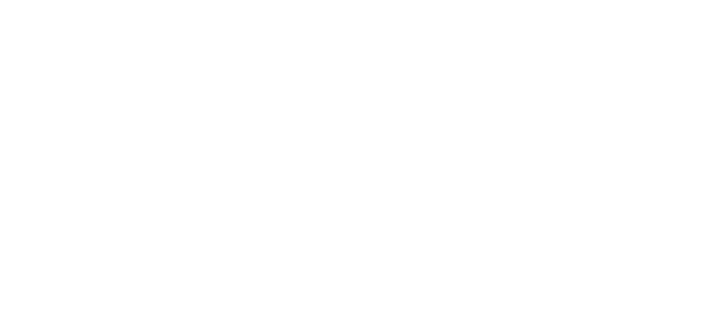
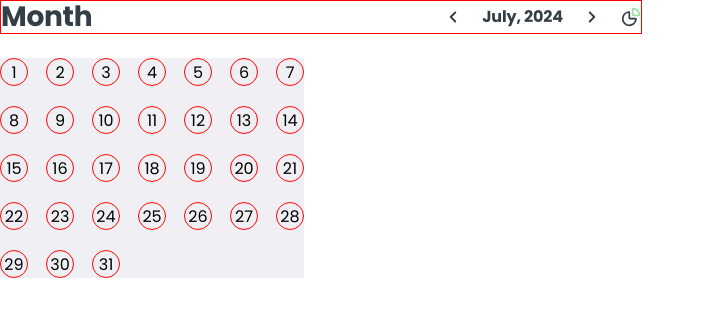
Before and after one commit to xssayy/aquatrack-frontend, a React (Create React App) app: page /aquatrack-frontend/tracker in a window 1280 px wide. Shown: the top 316 px of the page, without its empty margins (0-705 px from the left). Built offline with nearby package versions, Linux system fonts and the light colour scheme.

Commit message:
choose year disable

```diff
--- a/src/components/App.jsx
+++ b/src/components/App.jsx
@@ -11,7 +11,7 @@
 export const App = () => {
   return (
     <Layout>
-      <Routes>
+      {/* <Routes>
         <Route path="/" element={<WelcomePage />} />
         <Route
           path="/signup"
@@ -34,7 +34,8 @@
             <PrivateRoute redirectTo="/signin" component={<HomePage />} />
           }
         />
-      </Routes>
+      </Routes> */}
+      <MonthInfo />
     </Layout>
   );
 };
--- /dev/null
+++ b/src/components/Calendar/Calendar.jsx
@@ -0,0 +1,65 @@
+import { useEffect, useState } from 'react';
+import css from './Calendar.module.css';
+import clsx from 'clsx';
+
+export const Calendar = ({ chosenDate }) => {
+  // const [chosenDate, setChosenDate] = useState(new Date());
+
+  // useEffect(() => {
+  //   console.log('chosenMonth : ', chosenDate.getMonth());
+  //   console.log('now month: ', new Date().getMonth());
+
+  //   console.log('chosenYear : ', chosenDate.getFullYear());
+  //   console.log('now year: ', new Date().getFullYear());
+  // });
+
+  // const handlePrevMonth = () => {
+  //   setChosenDate(new Date(chosenDate.setMonth(chosenDate.getMonth() - 1)));
+  // };
+
+  // const handleNextMonth = () => {
+  //   setChosenDate(new Date(chosenDate.setMonth(chosenDate.getMonth() + 1)));
+  // };
+
+  // const currentMonth = new Date().getMonth();
+  // const currentYear = new Date().getFullYear();
+
+  // const isLastMonth =
+  //   currentMonth === chosenDate.getMonth() &&
+  //   currentYear === chosenDate.getFullYear();
+
+  const renderDays = () => {
+    const year = chosenDate.getFullYear();
+    const month = chosenDate.getMonth();
+
+    const daysInMonth = new Date(year, month + 1, 0).getDate();
+
+    const days = [];
+
+    for (let day = 1; day <= daysInMonth; day++) {
+      days.push(
+        <div key={day} className={css.day}>
+          {day}
+        </div>
+      );
+    }
+
+    return days;
+  };
+
+  return (
+    <div className={css.container}>
+      {/*
+              <div className={css.header}>
+        <button onClick={handlePrevMonth}>Previous</button>
+        <h2>
+          {getMonthName(chosenDate.getMonth())} {chosenDate.getFullYear()}
+        </h2>
+        {!isLastMonth && <button >Next</button>}
+      </div>
+      */}
+
+      <div className={css.days}>{renderDays()}</div>
+    </div>
+  );
+};
--- /dev/null
+++ b/src/components/Calendar/Calendar.module.css
@@ -0,0 +1,39 @@
+.container {
+  width: 304px;
+  background: #f0eff4;
+}
+
+.days {
+  display: flex;
+  flex-wrap: wrap;
+  gap: 20px 18px;
+}
+
+.day {
+  border-radius: 50%;
+  border: 1px solid red;
+
+  display: flex;
+  align-items: center;
+  justify-content: center;
+
+  width: 28px;
+  height: 28px;
+
+  box-sizing: border-box;
+  text-align: center;
+}
+
+.dayFilled {
+  background: rgba(50, 63, 71, 0.2);
+}
+
+.dayFull {
+  background: #fff;
+}
+
+.dayEmpty {
+}
+
+.dayCurrent {
+}
--- a/src/components/CalendarPagination/CalendarPagination.jsx
+++ b/src/components/CalendarPagination/CalendarPagination.jsx
@@ -1,81 +1,78 @@
 import { useEffect, useState } from 'react';
 import css from './CalendarPagination.module.css';
+import Icon from 'components/shared/Icon';
 
-export const CalendarPagination = () => {
-  const [currentMonthYear, setCurrentMonthYear] = useState('');
+export const CalendarPagination = ({ chosenDate, setChosenDate }) => {
+  const handlePrevMonth = () => {
+    setChosenDate(new Date(chosenDate.setMonth(chosenDate.getMonth() - 1)));
+  };
 
-  useEffect(() => {
-    const date = new Date();
-    const options = { month: 'long', year: 'numeric' };
-    const formattedDate = date.toLocaleDateString('en-US', options);
-    setCurrentMonthYear(formattedDate);
-  }, []);
+  const handleNextMonth = () => {
+    setChosenDate(new Date(chosenDate.setMonth(chosenDate.getMonth() + 1)));
+  };
+
+  const currentMonth = new Date().getMonth();
+  const currentYear = new Date().getFullYear();
+
+  const isLastMonth =
+    currentMonth === chosenDate.getMonth() &&
+    currentYear === chosenDate.getFullYear();
+
+  const getMonthName = month => {
+    const monthNames = [
+      'January',
+      'February',
+      'March',
+      'April',
+      'May',
+      'June',
+      'July',
+      'August',
+      'September',
+      'October',
+      'November',
+      'December',
+    ];
+    return monthNames[month];
+  };
 
   return (
     <div className={css.dateWrapper}>
-      <svg
-        width="18"
-        height="18"
-        viewBox="0 0 18 18"
-        fill="none"
-        xmlns="http://www.w3.org/2000/svg"
+      <button onClick={handlePrevMonth} type="button" className={css.buttonLt}>
+        <Icon
+          id="arrow"
+          width={18}
+          height={18}
+          className={css.iconLt}
+          fillColor="#323f47"
+        />
+      </button>
+
+      <h3 className={css.dateTitle}>
+        {getMonthName(chosenDate.getMonth())}, {chosenDate.getFullYear()}
+      </h3>
+      <button
+        onClick={handleNextMonth}
+        type="button"
+        className={css.buttonGt}
+        disabled={isLastMonth}
       >
-        <path
-          d="M11.25 13.5L6.75 9L11.25 4.5"
-          stroke="#323F47"
-          stroke-width="2"
-          stroke-linecap="round"
-          stroke-linejoin="round"
+        <Icon
+          id="arrow"
+          width={18}
+          height={18}
+          className={css.iconGt}
+          fillColor="#323f47"
         />
-      </svg>
+      </button>
 
-      <h3 className={css.dateTitle}>April, 2024</h3>
-
-      <svg
-        width="18"
-        height="18"
-        viewBox="0 0 18 18"
-        fill="none"
-        xmlns="http://www.w3.org/2000/svg"
-      >
-        <path
-          d="M6.75 13.5L11.25 9L6.75 4.5"
-          stroke="#323F47"
-          stroke-width="2"
-          stroke-linecap="round"
-          stroke-linejoin="round"
-        />
-      </svg>
-
-      <svg
-        width="20"
-        height="20"
-        viewBox="0 0 20 20"
-        fill="none"
-        xmlns="http://www.w3.org/2000/svg"
-      >
-        <g opacity="0.4" clip-path="url(#clip0_66_438)">
-          <path
-            d="M14.3332 11.6666C14.564 11.6666 14.6794 11.6666 14.773 11.7179C14.8501 11.7602 14.922 11.8396 14.9563 11.9206C14.998 12.0188 14.9875 12.1232 14.9665 12.3322C14.8578 13.4156 14.485 14.4595 13.8763 15.3704C13.1438 16.4668 12.1026 17.3212 10.8844 17.8258C9.66622 18.3304 8.32578 18.4624 7.03257 18.2052C5.73936 17.948 4.55148 17.313 3.61913 16.3807C2.68678 15.4483 2.05184 14.2604 1.79461 12.9672C1.53737 11.674 1.66939 10.3336 2.17398 9.11541C2.67856 7.89724 3.53304 6.85605 4.62937 6.12351C5.54031 5.51484 6.58422 5.14197 7.66759 5.03327C7.87656 5.01231 7.98104 5.00182 8.07924 5.04348C8.16024 5.07785 8.23964 5.14968 8.28192 5.22684C8.33317 5.32039 8.33317 5.4358 8.33317 5.66664V11C8.33317 11.2333 8.33317 11.35 8.37859 11.4391C8.41853 11.5175 8.48228 11.5813 8.56068 11.6212C8.64981 11.6666 8.76649 11.6666 8.99984 11.6666H14.3332Z"
-            stroke="#323F47"
-            stroke-width="1.8"
-            stroke-linecap="round"
-            stroke-linejoin="round"
-          />
-          <path
-            d="M11.6665 2.33339C11.6665 2.10256 11.6665 1.98714 11.7178 1.89359C11.76 1.81643 11.8394 1.7446 11.9204 1.71023C12.0186 1.66857 12.1231 1.67905 12.3321 1.70001C13.8558 1.85285 15.2882 2.52698 16.3805 3.61935C17.4729 4.71172 18.1471 6.14414 18.2999 7.66781C18.3208 7.87679 18.3313 7.98127 18.2897 8.07947C18.2553 8.16047 18.1835 8.23986 18.1063 8.28214C18.0128 8.33339 17.8973 8.33339 17.6665 8.33339L12.3332 8.33339C12.0998 8.33339 11.9831 8.33339 11.894 8.28798C11.8156 8.24803 11.7519 8.18429 11.7119 8.10589C11.6665 8.01676 11.6665 7.90008 11.6665 7.66673L11.6665 2.33339Z"
-            stroke="#9BE1A0"
-            stroke-width="1.8"
-            stroke-linecap="round"
-            stroke-linejoin="round"
-          />
-        </g>
-        <defs>
-          <clipPath id="clip0_66_438">
-            <rect width="20" height="20" fill="white" />
-          </clipPath>
-        </defs>
-      </svg>
+      <Icon
+        id="pie-chart"
+        width={20}
+        height={20}
+        className={css.iconPieChart}
+        fillColor="#323f47"
+      />
     </div>
   );
 };
--- a/src/components/CalendarPagination/CalendarPagination.module.css
+++ b/src/components/CalendarPagination/CalendarPagination.module.css
@@ -1,6 +1,8 @@
 .dateWrapper {
   display: flex;
+  align-items: center;
   gap: 16px;
+  height: 24px;
 }
 
 .dateTitle {
@@ -12,10 +14,25 @@
   text-align: center;
   color: #323f47;
 }
+.buttonLt,
+.buttonGt {
+  background-color: inherit;
+  display: flex;
+  align-items: center;
+}
+
+.iconGt {
+  transform: rotate(-90deg);
+}
+
+.iconLt {
+  transform: rotate(90deg);
+}
 
 @media screen and (min-width: 768px) {
   .dateWrapper {
     gap: 20px;
+    height: 32px;
   }
 
   .dateTitle {
@@ -23,3 +40,12 @@
     line-height: 1.5;
   }
 }
+
+.next-icon {
+  cursor: pointer;
+}
+
+.next-icon.disabled {
+  cursor: not-allowed;
+  opacity: 0.5;
+}
--- a/src/components/MonthInfo/MonthInfo.jsx
+++ b/src/components/MonthInfo/MonthInfo.jsx
@@ -1,12 +1,23 @@
 import { CalendarPagination } from 'components/CalendarPagination/CalendarPagination';
 import css from './MonthInfo.module.css';
+import { Calendar } from 'components/Calendar/Calendar';
+import { useState } from 'react';
 
 export const MonthInfo = () => {
+  const [chosenDate, setChosenDate] = useState(new Date());
+
   return (
     <div className={css.mainWrapper}>
-      <h2 className={css.title}>Month</h2>
+      <div className={css.dateWrapper}>
+        <h2 className={css.title}>Month</h2>
 
-      <CalendarPagination />
+        <CalendarPagination
+          chosenDate={chosenDate}
+          setChosenDate={setChosenDate}
+        />
+      </div>
+
+      <Calendar chosenDate={chosenDate} />
     </div>
   );
 };
--- a/src/components/MonthInfo/MonthInfo.module.css
+++ b/src/components/MonthInfo/MonthInfo.module.css
@@ -1,9 +1,13 @@
 .mainWrapper {
+}
+
+.dateWrapper {
   display: flex;
   width: 303px;
-  height: 24px;
   justify-content: space-between;
   align-items: center;
+  margin-bottom: 24px;
+
   /* */
   border: 1px solid red;
 }
@@ -18,9 +22,8 @@
 }
 
 @media screen and (min-width: 768px) {
-  .mainWrapper {
+  .dateWrapper {
     width: 640px;
-    height: 32px;
   }
 
   .title {
@@ -30,7 +33,7 @@
 }
 
 @media screen and (min-width: 1440px) {
-  .mainWrapper {
+  .dateWrapper {
     width: 608px;
   }
 }
```
Also changed, not shown: src/components/CalendarItem/CalendarItem.jsx (added), src/components/CalendarItem/CalendarItem.module.css (added).
